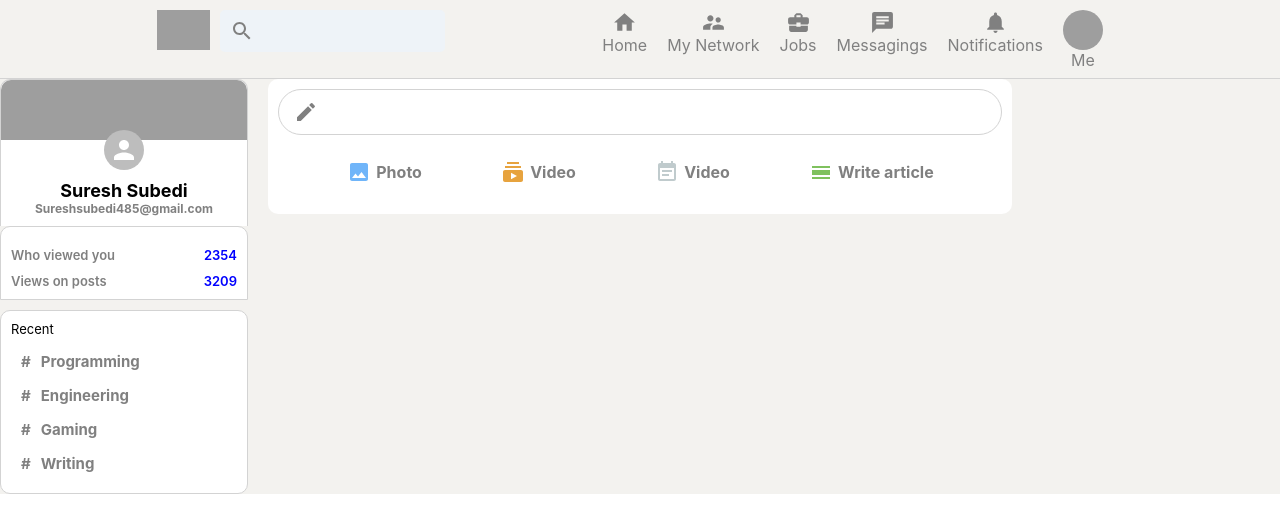
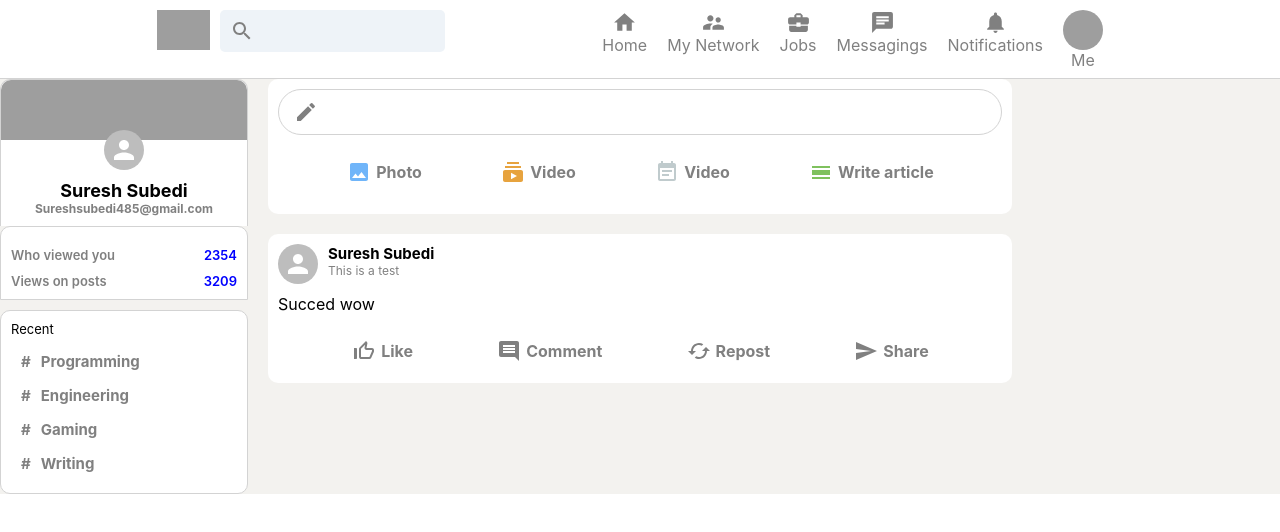
Before and after one commit to SureshSubedii/linkedin-clone, a React (Create React App) app: page / in a window 1280 px wide. Shown: the top 532 px of the page. Built offline with nearby package versions, Linux system fonts and the light colour scheme; grey boxes are pictures that could not be loaded.

Commit message:
New changes

```diff
--- a/package.json
+++ b/package.json
@@ -11,6 +11,7 @@
     "@testing-library/jest-dom": "^5.16.5",
     "@testing-library/react": "^13.4.0",
     "@testing-library/user-event": "^14.4.3",
+    "firebase": "^9.17.1",
     "react": "^18.2.0",
     "react-dom": "^18.2.0",
     "react-redux": "^8.0.5",
--- a/src/Feed.js
+++ b/src/Feed.js
@@ -1,4 +1,4 @@
-import React from 'react'
+import React,{useState} from 'react'
 import CreateIcon from '@mui/icons-material/Create';
 import './Feed.css'
 import InputOptions from './InputOptions';
@@ -6,8 +6,14 @@ import ImageIcon from '@mui/icons-material/Image';
 import SubscriptionsIcon from '@mui/icons-material/Subscriptions';
 import EventNoteIcon from '@mui/icons-material/EventNote';
 import CalendarViewDayIcon from '@mui/icons-material/CalendarViewDay';
+import Post from './Post';
 
 function Feed() {
+    const [posts, setposts] = useState([]);
+    const sendPost=e=>{
+        e.preventDefault();
+
+    }
   return (
     <div className="feed">
     <div className="feed_inputContainer">
@@ -15,7 +21,7 @@ function Feed() {
             <CreateIcon/>
             <form>
                 <input type="text" />
-                <button type="submit">Send</button>
+                <button onClick={sendPost} type="submit">Send</button>
             </form>
         </div>
         <div className="feed_inputOptions">
@@ -28,6 +34,10 @@ function Feed() {
 
         </div>
     </div>
+    {posts.map((post)=>{
+        <Post />
+    })}
+    <Post name="Suresh Subedi" description="This is a test" message="Succed wow"/>
     </div>
   )
 }
--- a/src/Header.css
+++ b/src/Header.css
@@ -8,6 +8,7 @@
     width:100%;
     z-index: 999;
     justify-content: space-evenly;
+    background-color: white;
 
 }
 .header_left > img{
--- /dev/null
+++ b/src/Post.css
@@ -0,0 +1,30 @@
+.post{
+    background-color:white;
+    padding: 10px;
+    margin-bottom: 10px;
+    border-radius: 10px;
+}
+.post_header{
+    display: flex;
+    margin-bottom: 10px;
+
+
+}
+.post_info{
+    margin-left: 10px;
+}
+.post_info>p{
+    font-size: 12px;
+    color:gray;
+
+}
+.post_body{
+    overflow-wrap:anywhere;
+}
+.post_info>h2{
+    font-size: 15px;
+}
+.post_buttons{
+    display: flex;
+    justify-content: space-evenly;
+}
--- /dev/null
+++ b/src/Post.js
@@ -0,0 +1,34 @@
+import { Avatar } from '@mui/material'
+import React from 'react'
+import InputOptions from './InputOptions'
+import './Post.css'
+import ThumbUpOffAltIcon from '@mui/icons-material/ThumbUpOffAlt';
+import InsertCommentIcon from '@mui/icons-material/InsertComment';
+import CachedIcon from '@mui/icons-material/Cached';
+import SendIcon from '@mui/icons-material/Send';
+
+function Post({name,description,message,photoUrl}) {
+  return <div className="post">
+    <div className="post_header">
+        <Avatar/>
+        <div className="post_info">
+            <h2>{name}</h2>
+            <p>{description}</p>
+        </div>
+    </div>
+    <div className="post_body">
+        <p>{message}</p>
+    </div>
+    <div className="post_buttons">
+        <InputOptions Icon={ThumbUpOffAltIcon} title="Like"/>
+        <InputOptions Icon={InsertCommentIcon} title="Comment"/>
+        <InputOptions Icon={CachedIcon} title="Repost"/>
+        <InputOptions Icon={SendIcon} title="Share"/>
+
+
+    </div>
+  </div>
+
+}
+
+export default Post
```
Also changed, not shown: src/firebase.js (added, +14 -0 lines), 1 other file (tests, documents, lock files or other folders).
